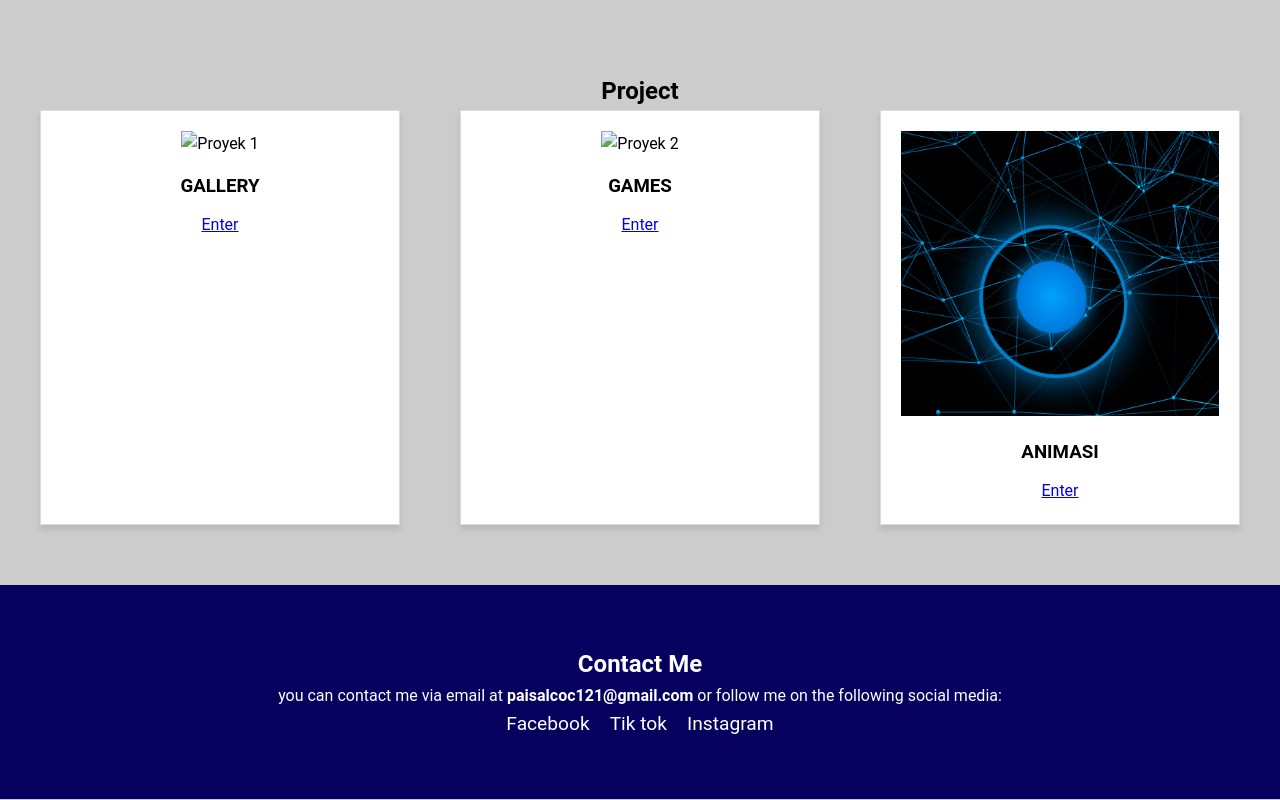
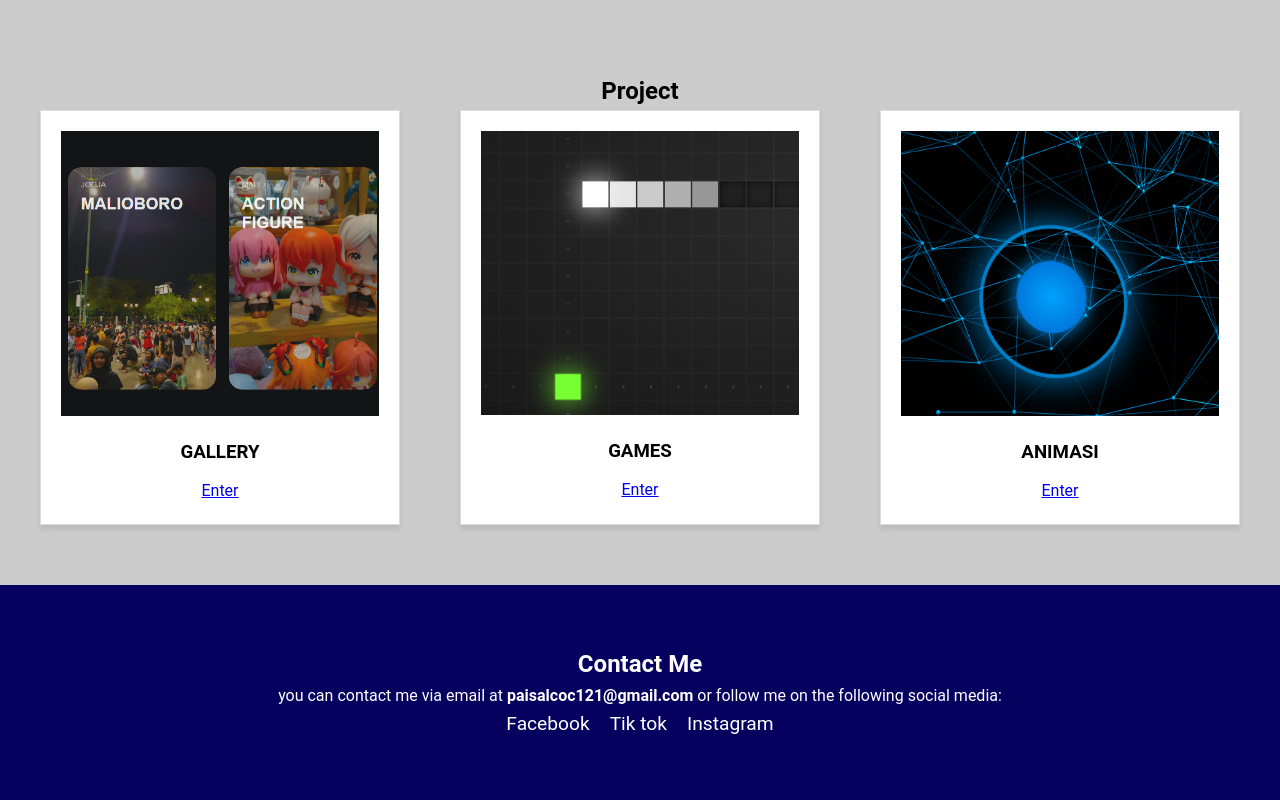
Before and after one commit to Izal12345/Portofolio, a plain HTML site: page index.html in a window 1280 px wide. Shown: the part 789-1589 px from the top of the page. Drawn offline with Linux system fonts and the light colour scheme; a web font is replaced by a local one.

Commit message:
index.html

```diff
--- a/index.html
+++ b/index.html
@@ -46,12 +46,12 @@
             <h2>Project</h2>
             <div class="project-cards">
                 <div class="project-card">
-                    <img src="Capture2.PNG" alt="Proyek 1">
+                    <img src="gambar1.png" alt="Proyek 1">
                     <h3>GALLERY</h3>
-                    <p</a><a href="file:///C:/Users/PERSONAL/Documents/coding/Tugas%20Akhir/gallery.html">Enter</a></p>
+                    <p</a><a href="https://izal12345.github.io/Gallery.-/">Enter</a></p>
                 </div>
                 <div class="project-card">
-                    <img src="Capture1.PNG" alt="Proyek 2">
+                    <img src="bang.PNG" alt="Proyek 2">
                     <h3>GAMES</h3>
                     <p><a href="file:///C:/Users/PERSONAL/Documents/coding/Tugas%20Akhir/game.html">Enter</a></p>
                 </div>
```
